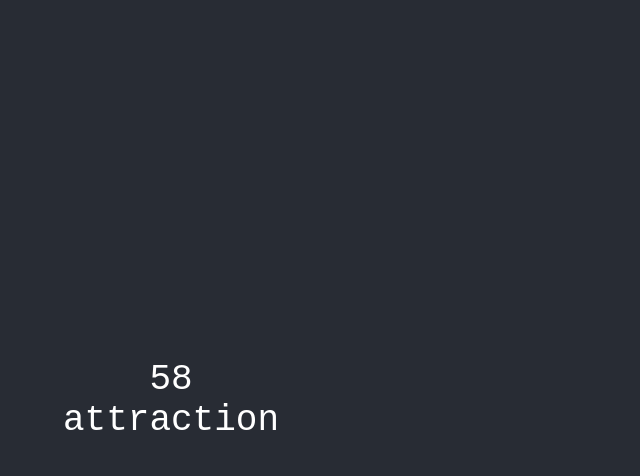
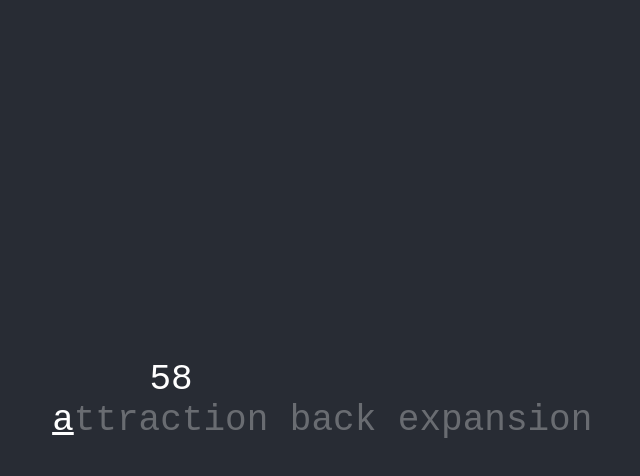
Before and after one commit to joshuatf/typer, a React (Create React App) app: page / in a window 1280 px wide. Both pictures are taken after a click on the button "Start". Shown: the top 476 px of the page, without its empty margins (469-1109 px from the left). Built offline with nearby package versions, Linux system fonts and the light colour scheme.

Commit message:
Add upcoming and completed words

```diff
--- a/src/components/WordInput.tsx
+++ b/src/components/WordInput.tsx
@@ -1,5 +1,6 @@
 import { useEffect, useState } from 'react';
 import { useKeyPress } from '../hooks/useKeyPress';
+import '../styles/WordInput.scss';
 
 type WordProps = {
   onComplete: (letter: string) => void;
--- /dev/null
+++ b/src/components/Words.tsx
@@ -0,0 +1,16 @@
+import '../styles/Words.scss';
+
+type WordsProps = {
+  id: string;
+  words: string[];
+};
+
+export const Words = ({ id, words }: WordsProps) => {
+  return <div className={ `words words-${id}` }>
+    { words.map( word => {
+      return <span className="words__word" key={word}>
+        {word}
+      </span>;
+    } ) }
+  </div>;
+};
--- a/src/layout/Main.tsx
+++ b/src/layout/Main.tsx
@@ -2,7 +2,9 @@ import { useState, useEffect } from 'react';
 import { getWordsFromRemaining } from '../utils';
 import { Timer } from '../components/Timer';
 import { WordInput } from '../components/WordInput';
+import { Words } from '../components/Words';
 import { wordBank } from '../assets/wordBank';
+import '../styles/Main.scss';
 
 enum Statuses {
   Ready = 'ready',
@@ -10,6 +12,7 @@ enum Statuses {
   Complete = 'complete',
 }
 
+const COMPLETED_WORDS_SHOWN_COUNT = 2;
 const UPCOMING_WORDS_SHOWN_COUNT = 3;
 const GAME_TIME = 60;
 
@@ -28,7 +31,9 @@ export const Main: React.FC = () => {
     setRemainingWords( remaining );
   }, [ visibleWords.length ] );
 
+  const recentlyCompletedWords = completedWords.slice(-COMPLETED_WORDS_SHOWN_COUNT);
   const currentWord = visibleWords[0];
+  const upcomingWords = visibleWords.slice(1);
 
   if (status === Statuses.Ready) {
     return <>
@@ -43,6 +48,8 @@ export const Main: React.FC = () => {
         onComplete={ () => setStatus(Statuses.Complete) }
         seconds={ GAME_TIME }
       />
+      <div className="words-container">
+			<Words id="completed" words={ recentlyCompletedWords } />
         { currentWord &&
           <WordInput
           onComplete={ (word) => {
@@ -54,6 +61,8 @@ export const Main: React.FC = () => {
           onSkip={ () => setVisibleWords( visibleWords.slice(1) ) }
           word={ currentWord }
           /> }
+        <Words id="upcoming" words={ upcomingWords } />
+      </div>
     </>;
   }
 
--- /dev/null
+++ b/src/styles/Main.scss
@@ -0,0 +1,23 @@
+.words-container {
+    display: grid;
+    grid-template-columns: 1fr auto 1fr;
+
+    .words-completed {
+        text-align: right;
+    }
+
+    .words-upcoming {
+        text-align: left;
+        opacity: .3;
+    }
+
+    .words-upcoming .words__word  {
+        margin-left: 0;
+    }
+}
+
+.stats {
+    display: flex;
+    justify-content: center;
+    align-items: center;
+}
--- /dev/null
+++ b/src/styles/Words.scss
@@ -0,0 +1,6 @@
+.words {
+    .words__word {
+        margin-left: 0.6em;
+        margin-right: 0.6em;
+    }
+}
```
Also changed, not shown: 1 other file (tests, documents, lock files or other folders). Lines whose indentation alone changed are shown as unchanged.
